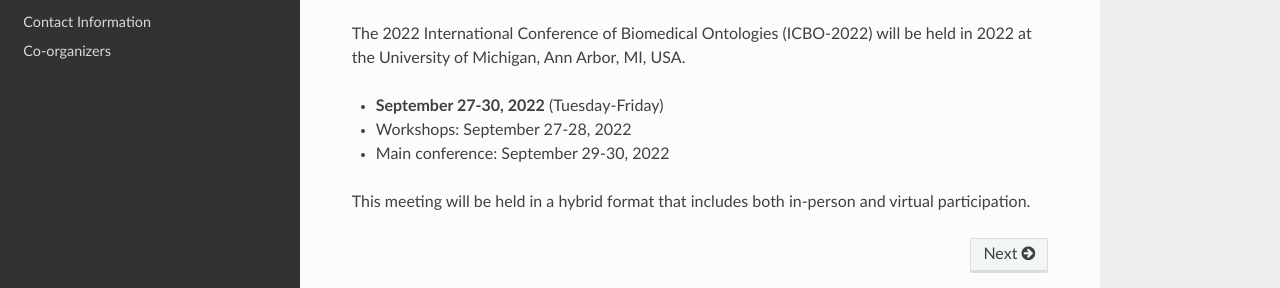
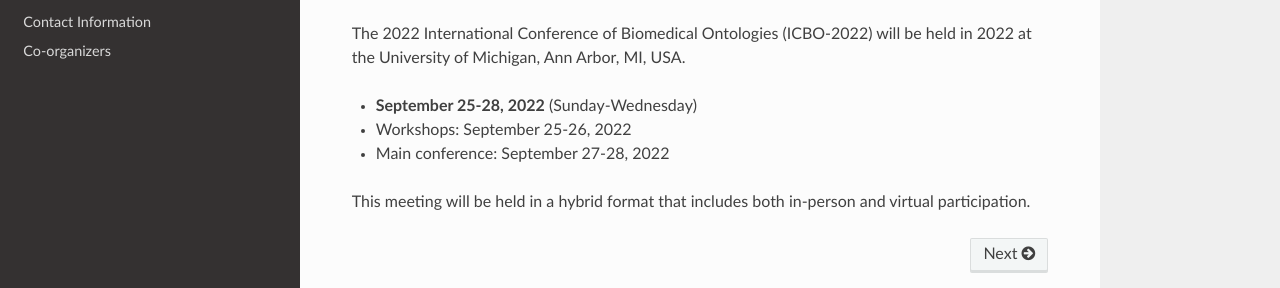
Before and after one commit to johnbeve/BFO-Organization, an MkDocs documentation site: the page built from docs/index.md, in a window 1280 px wide. Shown: the part 175-463 px from the top of the page. Built offline with MkDocs 1.6.1, drawn with Linux system fonts in a browser that asks for light colours; nearby versions of some CDN libraries.

Commit message:
Update index.md

```diff
--- a/docs/index.md
+++ b/docs/index.md
@@ -2,8 +2,8 @@
 
 The 2022 International Conference of Biomedical Ontologies (ICBO-2022) will be held in 2022 at the University of Michigan, Ann Arbor, MI, USA.
 
-- **September 27-30, 2022** (Tuesday-Friday)
-  - Workshops: September 27-28, 2022
-  - Main conference: September 29-30, 2022
+- **September 25-28, 2022** (Sunday-Wednesday)
+  - Workshops: September 25-26, 2022
+  - Main conference: September 27-28, 2022
 
 This meeting will be held in a hybrid format that includes both in-person and virtual participation.
```
